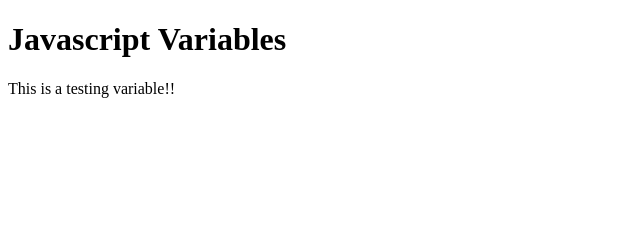
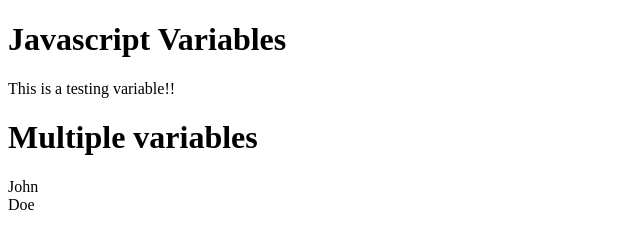
Before and after one commit to Mohankrish08/javascript, a plain HTML site: page Practice/index.html in a window 1280 px wide. Shown: the whole page, without its empty margins (0-640 px from the left). Drawn offline with Linux system fonts and the light colour scheme.

Commit message:
variables

```diff
--- a/Practice/index.html
+++ b/Practice/index.html
@@ -10,6 +10,9 @@
 <body>
     <h1>Javascript Variables</h1>
     <p id="variable"></p>
+
+    <h1>Multiple variables</h1>
+    <p id="multi"></p>
 </body>
 
 
--- a/Practice/test.js
+++ b/Practice/test.js
@@ -1 +1,5 @@
 document.getElementById("variable").innerHTML = "This is a testing variable!!";
+
+let firstName = "John";
+let lastName = "Doe";
+document.getElementById("multi").innerHTML = firstName + "<br>" + lastName;
```
